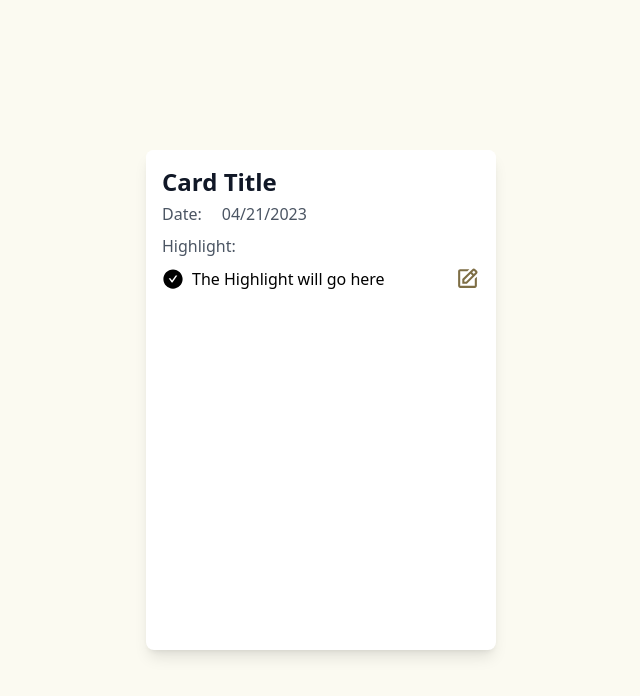
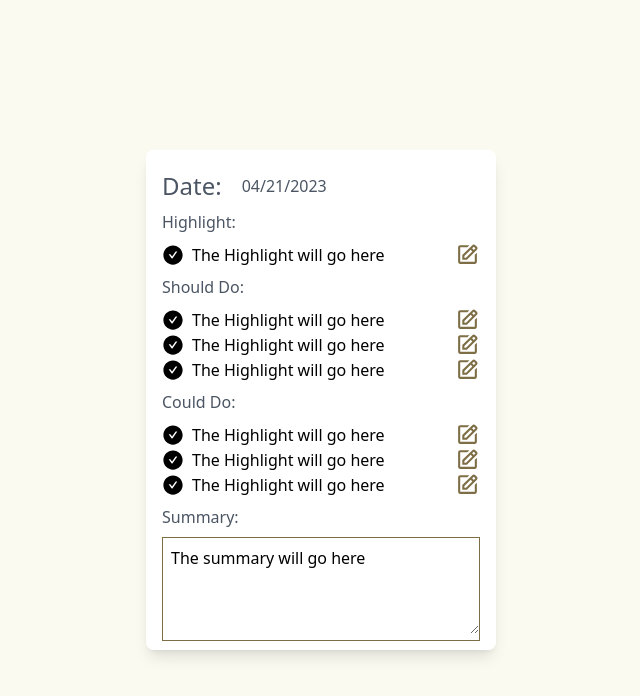
Before and after one commit to andrewjulian/mern-habit-tracker, a React (Vite) app in the folder client/: page /card in a window 1280 px wide. Shown: the top 696 px of the page, without its empty margins (319-959 px from the left). Built offline with nearby package versions, Linux system fonts and the light colour scheme.

Commit message:
full card layout

```diff
--- a/client/src/Components/Card.jsx
+++ b/client/src/Components/Card.jsx
@@ -35,11 +35,10 @@ const Card = () => {
         <div className="w-[350px] h-[500px] bg-white shadow-lg rounded-lg overflow-hidden">
           <div className="w-full h-56 bg-cover bg-center">
             <div className="w-full px-4 py-4 bg-white">
-              <h1 className="text-gray-900 font-bold text-2xl">Card Title</h1>
               <div className="flex items-center justify-left">
-                <h3 className="text-gray-600 text-md mt-1 mr-5">Date: </h3>
+                <h3 className="text-gray-600 text-2xl mt-1 mr-5">Date: </h3>
                 <DatePicker
-                  className="text-gray-600 text-md mt-1"
+                  className="text-gray-600 text-m2xld mt-1"
                   selected={startDate}
                   onChange={(date) => setStartDate(date)}
                 />
@@ -56,6 +55,74 @@ const Card = () => {
                   <BiEdit color={"#7e6e45"} size={25} />
                 </div>
               </div>
+              <div className=" items-center">
+                <h3 className="text-gray-600 text-md my-2 mr-5">Should Do:</h3>
+                <div className="flex align-middle justify-between">
+                  <div className="flex items-center">
+                    {displayStatus}
+                    <h1 className="text-decoration-line">
+                      The Highlight will go here
+                    </h1>
+                  </div>
+                  <BiEdit color={"#7e6e45"} size={25} />
+                </div>
+                <div className="flex align-middle justify-between">
+                  <div className="flex items-center">
+                    {displayStatus}
+                    <h1 className="text-decoration-line">
+                      The Highlight will go here
+                    </h1>
+                  </div>
+                  <BiEdit color={"#7e6e45"} size={25} />
+                </div>
+                <div className="flex align-middle justify-between">
+                  <div className="flex items-center">
+                    {displayStatus}
+                    <h1 className="text-decoration-line">
+                      The Highlight will go here
+                    </h1>
+                  </div>
+                  <BiEdit color={"#7e6e45"} size={25} />
+                </div>
+              </div>
+              <div className=" items-center">
+                <h3 className="text-gray-600 text-md my-2 mr-5">Could Do:</h3>
+                <div className="flex align-middle justify-between">
+                  <div className="flex items-center">
+                    {displayStatus}
+                    <h1 className="text-decoration-line">
+                      The Highlight will go here
+                    </h1>
+                  </div>
+                  <BiEdit color={"#7e6e45"} size={25} />
+                </div>
+                <div className="flex align-middle justify-between">
+                  <div className="flex items-center">
+                    {displayStatus}
+                    <h1 className="text-decoration-line">
+                      The Highlight will go here
+                    </h1>
+                  </div>
+                  <BiEdit color={"#7e6e45"} size={25} />
+                </div>
+                <div className="flex align-middle justify-between">
+                  <div className="flex items-center">
+                    {displayStatus}
+                    <h1 className="text-decoration-line">
+                      The Highlight will go here
+                    </h1>
+                  </div>
+                  <BiEdit color={"#7e6e45"} size={25} />
+                </div>
+              </div>
+              <div className=" items-center">
+                <h3 className="text-gray-600 text-md my-2 mr-5">Summary:</h3>
+                <div className="border border-[#7e6e45]">
+                  <textarea className="w-full h-24 p-2">
+                    The summary will go here
+                  </textarea>
+                </div>
+              </div>
             </div>
           </div>
         </div>
```
